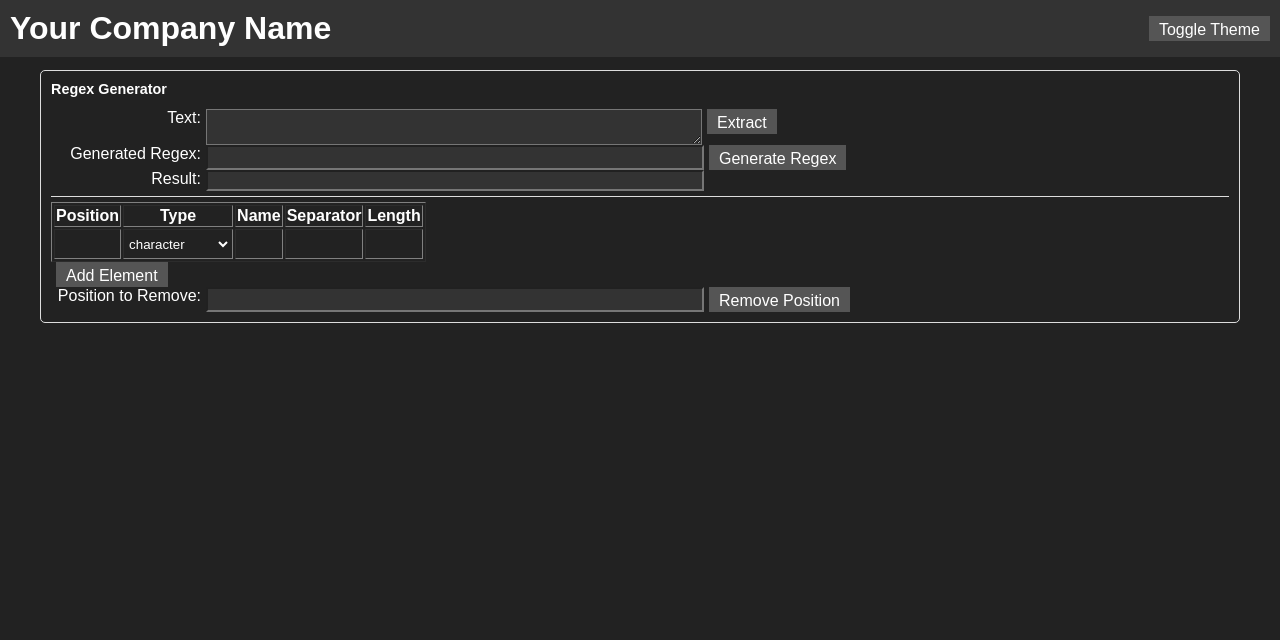
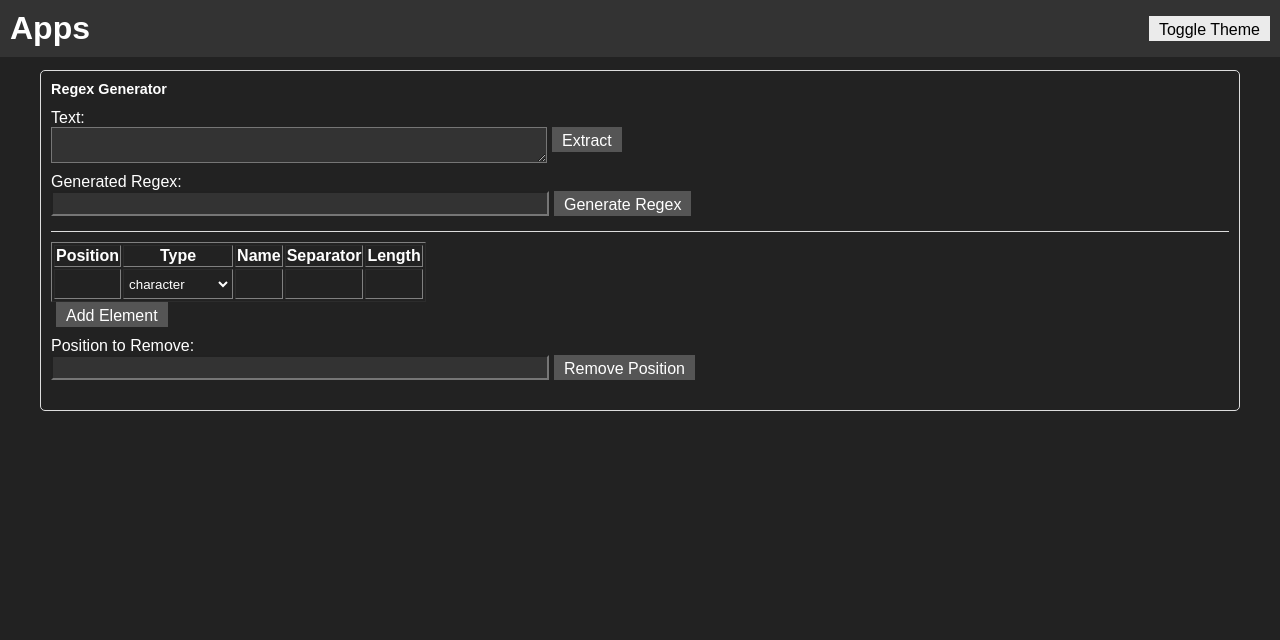
Before and after one commit to Vincent-Flotron/RegexGenerator, a Flask app: page / in a window 1280 px wide. Shown: the top 640 px of the page. Run offline with Flask 3, Linux system fonts and the light colour scheme.

Commit message:
gui improved. Working on named groups results

```diff
--- a/server/main.py
+++ b/server/main.py
@@ -56,7 +56,6 @@ def generate_regex():
     # Add your regex generation logic here
     print(data)
 
-    # generated_regex = '^'  # Example: You can modify this based on your actual logic
     generated_regex = gen_regex(data)
 
     response_data = {'generated_regex': generated_regex}
--- a/server/static/script.js
+++ b/server/static/script.js
@@ -180,18 +180,69 @@ function sortTable() {
     }
 }
 
+function generate_named_groups_result(namedGroups) {
+    // Get the div where generated code will be added
+    var containerDiv = document.getElementById('named-groups-container');
+
+    for (var i = 1; i <= namedGroups.length; i++) {
+        // Create div element
+        var newDiv = document.createElement('div');
+
+        // Create label element
+        var label = document.createElement('label');
+        label.className = 'label-left';
+        label.setAttribute('for', 'tb_named_group_' + i);
+        label.innerText = 'Named Group ' + i + ':';
+
+        // Create inner div element
+        var innerDiv = document.createElement('div');
+        innerDiv.className = 'reg-settings';
+
+        // Create input element
+        var input = document.createElement('input');
+        input.className = 'textbox dark-theme-textboxes';
+        input.type = 'text';
+        input.id = 'tb_named_group_' + i;
+        input.name = 'tb_named_group_' + i;
+        input.setAttribute('readonly', '');
+
+        // Append label, input, and inner div to new div
+        innerDiv.appendChild(input);
+        newDiv.appendChild(label);
+        newDiv.appendChild(innerDiv);
+
+        // Append new div to container div
+        containerDiv.appendChild(newDiv);
+    }
+}
+
 // Function to toggle the theme
 document.addEventListener('DOMContentLoaded', function () {
     const themeToggle = document.getElementById('themeToggle');
     const body = document.body;
 
-    let textboxes = document.getElementsByClassName('textbox');
+    generate_named_groups_result(2);
 
     themeToggle.addEventListener('click', function () {
+        // set general dark-theme
         body.classList.toggle('dark-theme');
 
-        for( let i = 0; i < textboxes.length; i++ ){
+        // set text boxes dark-theme
+        var textboxes = document.getElementsByClassName('textbox');
+        for( var i = 0; i < textboxes.length; i++ ){
             textboxes[i].classList.toggle('dark-theme-textboxes');
+        }
+
+        // set selects dark-theme
+        var selects = document.getElementsByTagName('select');
+        for( var i = 0; i < selects.length; i++ ){
+            selects[i].classList.toggle('dark-theme-select');
+        }
+
+        // set buttons dark-theme
+        var buttons = document.getElementsByTagName('button');
+        for( var i = 0; i < buttons.length; i++ ){
+            buttons[i].classList.toggle('dark-theme');
         }
 
     });
--- a/server/static/styles.css
+++ b/server/static/styles.css
@@ -33,12 +33,20 @@ header button {
 }
 
 button {
-    background-color: #555;
-    color: #fff;
+    background-color: #ebebeb;
     padding: 5px 10px;
     border: none;
     cursor: pointer;
     height: 20px;
+}
+
+button.dark-theme {
+    background-color: #555;
+    color: #fff;
+}
+
+select {
+    background-color: #ebebeb;
 }
 
 button:hover {
@@ -53,13 +61,14 @@ main {
 .label-left {
     width: 100px;
     display: inline-block;
-    text-align: right;
+    text-align: left;
 }
 
 .reg-settings {
     display: flex;
     flex-wrap: wrap;
     /* justify-content: flex-end; */
+    padding-bottom: 10px;
 }
 
 .regex-viewer, .regex-settings {
@@ -68,8 +77,12 @@ main {
     padding-top: 5px;
 }
 
+.regex-settings {
+    padding-top: 10px;
+}
+
 .cont-but {
-    width: 200px;
+    width: 110px;
 }
 
 input, textarea {
@@ -118,6 +131,7 @@ footer p {
 
 .dark-theme-textboxes {
     background-color: #333333;
+    color: #fff;
 }
 
 .dark-theme-select {
@@ -140,7 +154,6 @@ footer p {
     .label-left {
         width: 120px;
         display: inline-block;
-        text-align: right;
         margin-right: 5px;
     }
 
@@ -174,11 +187,10 @@ footer p {
     .label-left {
         width: 150px;
         display: inline-block;
-        text-align: right;
     }
 
     .cont-but {
-        width: 300px;
+        width: 175px;
     }
 
     button {
@@ -197,4 +209,10 @@ footer p {
     footer p {
         font-size: 1rem;
     }
+
+    /* @media only screen and (min-width: 756px) {
+        .label-left {
+            text-align: right;
+        }
+    }     */
 }
--- a/server/templates/index.html
+++ b/server/templates/index.html
@@ -4,14 +4,14 @@
     <meta charset="UTF-8">
     <meta http-equiv="X-UA-Compatible" content="IE=edge">
     <meta name="viewport" content="width=device-width, initial-scale=1.0">
-    <title>Regex Generator</title>
+    <title>Apps</title>
     <link rel="stylesheet" href="{{ url_for('static', filename='styles.css') }}">
     <link rel="icon" href="{{ url_for('static', filename='favicon.ico') }}" type="image/x-icon">
 
 </head>
 <body class="dark-theme">
     <header>
-        <h1>Your Company Name</h1>
+        <h1>Apps</h1>
         <button id="themeToggle">Toggle Theme</button>
     </header>
 
@@ -19,25 +19,37 @@
         <section id="regex-generator">
             <article>
                 <h2>Regex Generator</h2>
+                <div>
+                    <label class="label-left" for="tb_text">Text:</label>
                     <div class="reg-settings">
-                    <label class="label-left" for="tb_text">Text:</label>
                         <textarea class="textbox dark-theme-textboxes" type="text" id="tb_text" name="tb_text" cols="40" rows="2"></textarea>
-                    <button onclick="extract()">Extract</button>
+                        <div class="cont-but">
+                            <button class="dark-theme" onclick="extract()">Extract</button>
+                        </div>
+                    </div>
                 </div>
 
+                <div>
+                    <label class="label-left" for="tb_generated_regex">Generated Regex:</label>
                     <div class="reg-settings">
-                    <label class="label-left" for="tb_generated_regex">Generated Regex:</label>
                         <input class="textbox dark-theme-textboxes" type="text" id="tb_generated_regex" name="tb_generated_regex">
-                    <button onclick="make_regex()">Generate Regex</button>
+                        <div class="cont-but">
+                            <button class="dark-theme" onclick="make_regex()">Generate Regex</button>
+                        </div>
+                    </div>
                 </div>
 
+                <div id="named-groups-container">
+
+                </div>
+                <!-- <div>
+                    <label class="label-left" for="tb_named_group_1">Named Group 1:</label>
                     <div class="reg-settings">
-                    <label class="label-left" for="tb_result">Result:</label>
-                    <input class="textbox dark-theme-textboxes" type="text" id="tb_result" name="tb_result" readonly>
+                        <input class="textbox dark-theme-textboxes" type="text" id="tb_named_group_1" name="tb_named_group_1" readonly>
                     </div>
+                </div> -->
 
                 <div class="regex-settings">
-                    <div>
                     <table id="tb_pattern" border="1">
                         <tr>
                             <th>Position</th>
@@ -62,13 +74,22 @@
                             <td contenteditable="true" data-placeholder="Length"></td>
                         </tr>
                     </table>
-                        <button class="auto" id="bt_add_element" onclick="add_element()">Add Element</button>
+                    <div class="reg-settings">
+                        <div class="cont-but">
+                            <button class="auto dark-theme" id="bt_add_element" onclick="add_element()">Add Element</button>
+                        </div>
                     </div>
 
+                    <div>
+                        <label class="initial label-left" for="tb_pos_to_remove">Position to Remove:</label>
+                        <div class="reg-settings">
                             <div class="reg-settings flex-container" id="pos-to-remove">
-                        <label  class="initial label-left" for="tb_pos_to_remove">Position to Remove:</label>
                                 <input  class="initial textbox dark-theme-textboxes" type="text" id="tb_pos_to_remove" name="tb_pos_to_remove">
-                        <button class="auto" onclick="remove_position()">Remove Position</button>
+                                <div class="cont-but">
+                                    <button class="auto dark-theme" onclick="remove_position()">Remove Position</button>
+                                </div>
+                            </div>
+                        </div>
                     </div>
                 </div>
 
```
Lines whose indentation alone changed are shown as unchanged.
